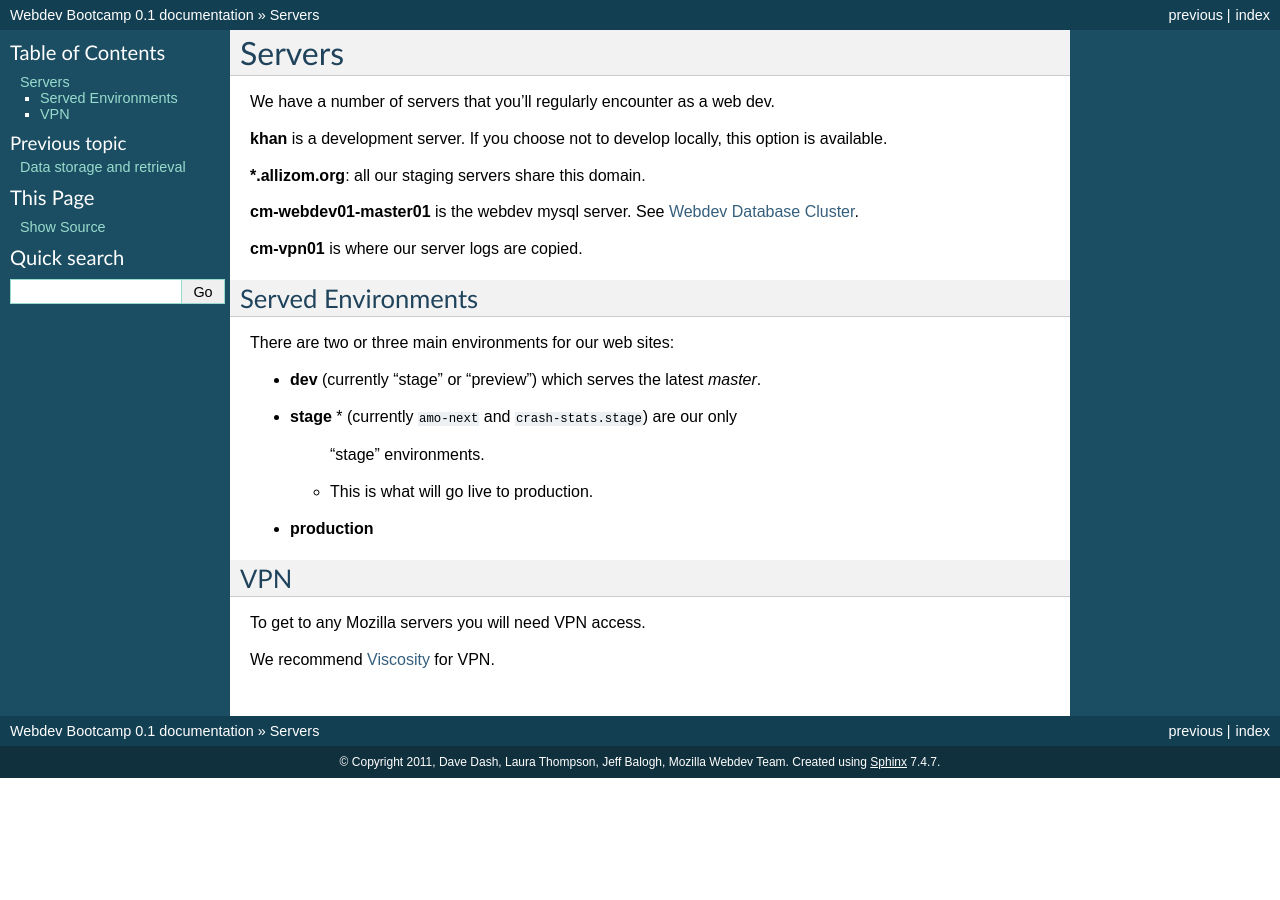
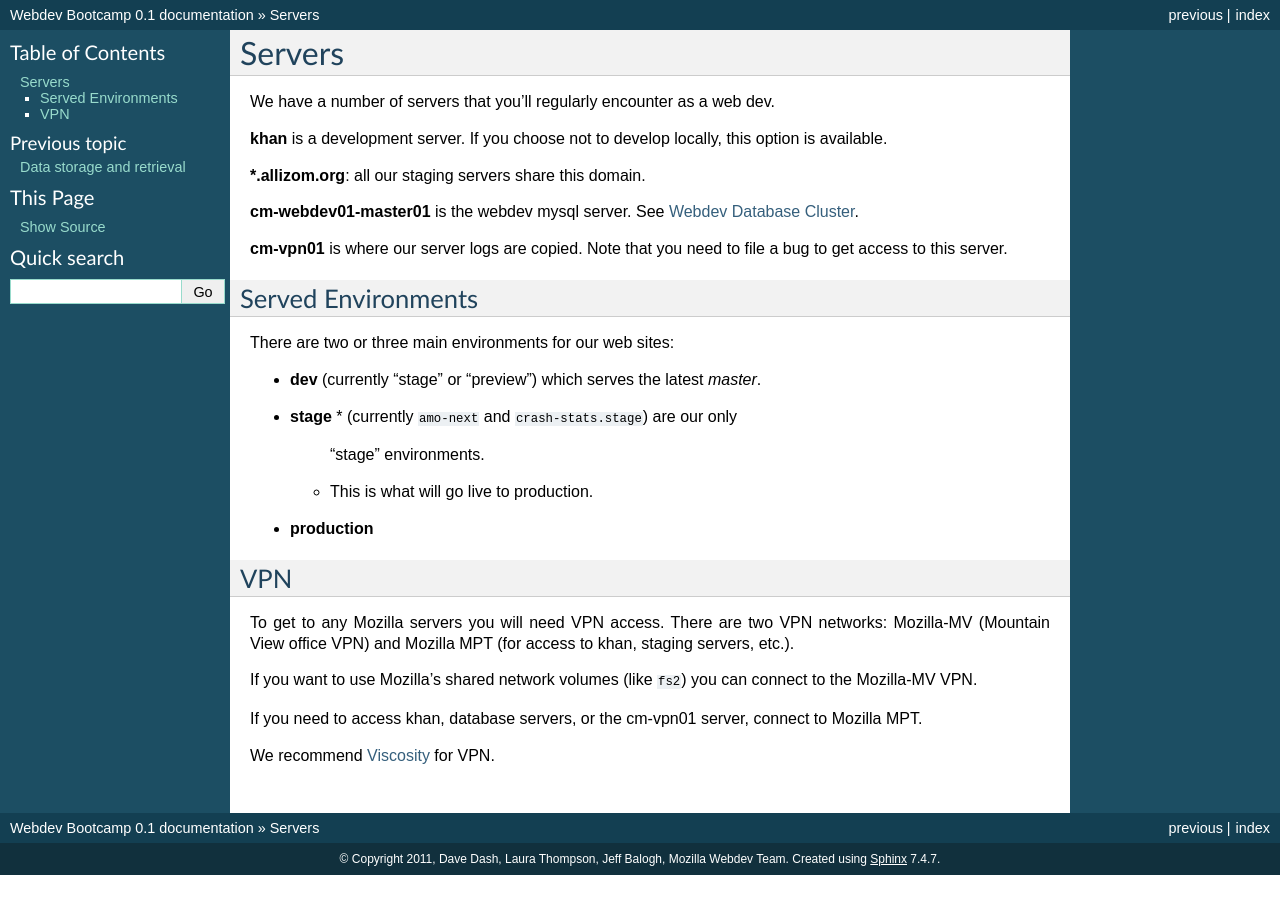
Before and after one commit to mozilla/webdev-bootcamp, a Sphinx documentation site: the page built from docs/servers.rst, in a window 1280 px wide. Built offline with Sphinx 7.4.7, drawn with Linux system fonts in a browser that asks for light colours; pages that are not in the unit, such as notebooks, are missing from menus.

Commit message:
Detail the VPNs and explain which VPN does what

```diff
--- a/docs/servers.rst
+++ b/docs/servers.rst
@@ -10,7 +10,8 @@ option is available.
 
 **cm-webdev01-master01** is the webdev mysql server.  See :ref:`db-cluster`.
 
-**cm-vpn01** is where our server logs are copied.
+**cm-vpn01** is where our server logs are copied. Note that you need to file
+a bug to get access to this server.
 
 Served Environments
 -------------------
@@ -24,11 +25,22 @@ There are two or three main environments for our web sites:
   * This is what will go live to production.
 * **production**
 
+.. _vpn-info:
+
 VPN
 ---
 
-To get to any Mozilla servers you will need VPN access.
+To get to any Mozilla servers you will need VPN access. There are two VPN
+networks: Mozilla-MV (Mountain View office VPN) and Mozilla MPT (for access
+to khan, staging servers, etc.).
+
+If you want to use Mozilla's shared network volumes (like ``fs2``) you can
+connect to the Mozilla-MV VPN.
+
+If you need to access khan, database servers, or the cm-vpn01 server, connect
+to Mozilla MPT.
 
 We recommend Viscosity_ for VPN.
 
+
 .. _Viscosity: https://intranet.mozilla.org/IT_MPT-RemoteAccess#Viscosity_.28TunnelBlick_alternative.29
```
